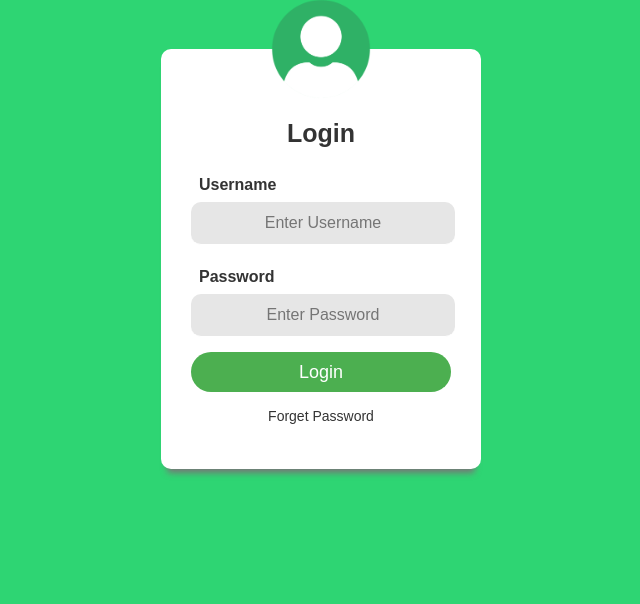
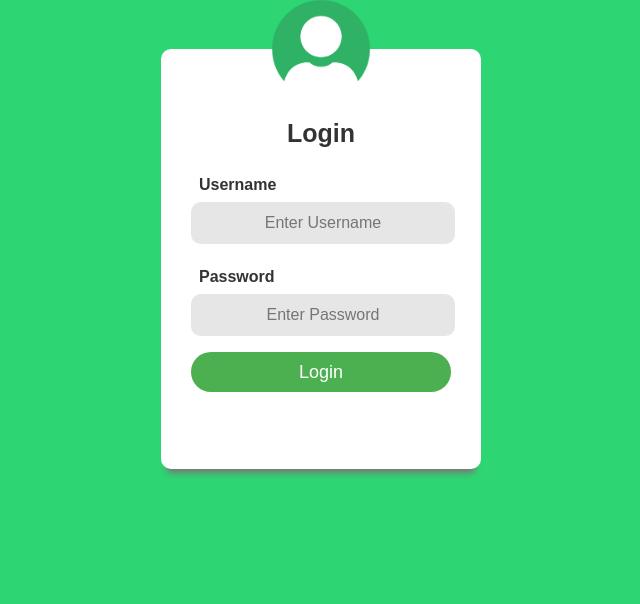
Before and after one commit to PramastaRR/tugas_web, a PHP site: page /admin_login.php in a window 1280 px wide. Shown: the part 141-745 px from the top of the page, without its empty margins (319-959 px from the left). Run offline with PHP 8.4, Linux system fonts and the light colour scheme.

Commit message:
Menghilangkan forget password

```diff
--- a/admin_login.php
+++ b/admin_login.php
@@ -20,9 +20,6 @@
                 <p>Password</p>
                 <input type="password" name="password" placeholder="Enter Password">
                 <input type="submit" name="submit" value="Login">
-                <center>
-                    <a href="#">Forget Password</a>
-                </center>
             </form>
         </div>
     </body>
```
Also changed, not shown: admin.php (+2 -7 lines).
